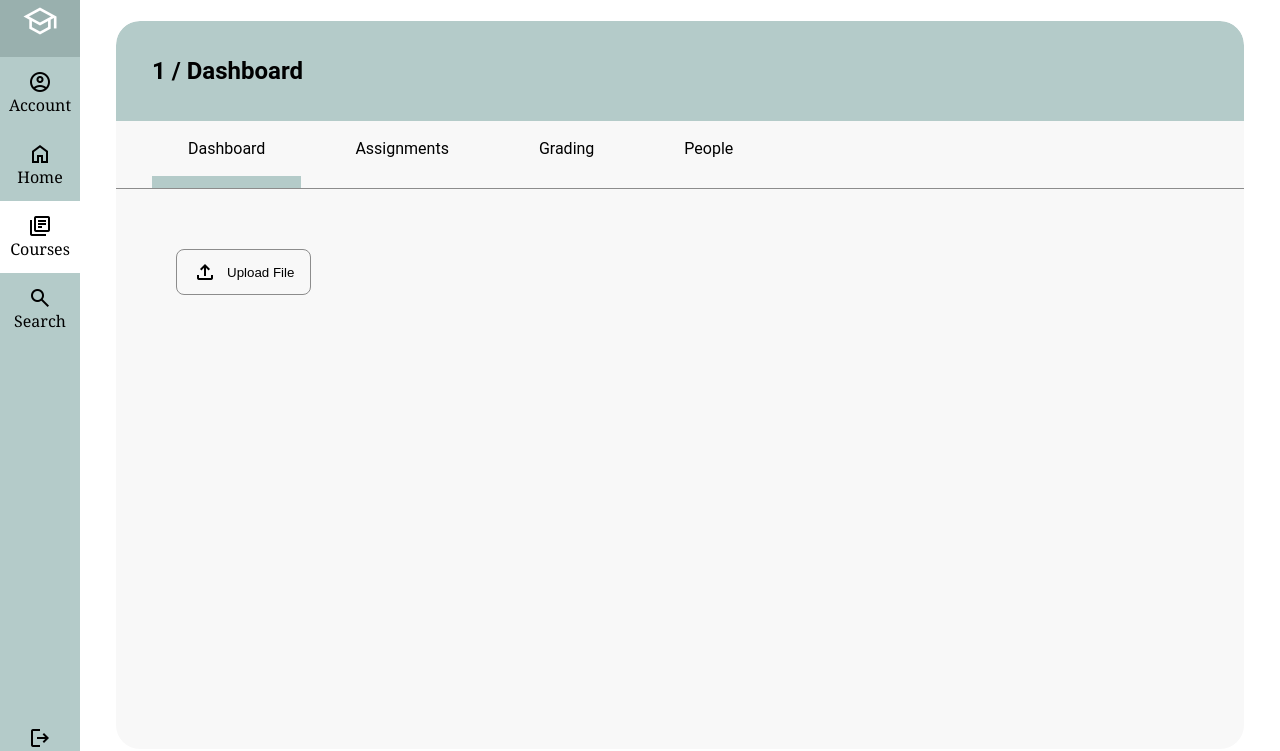
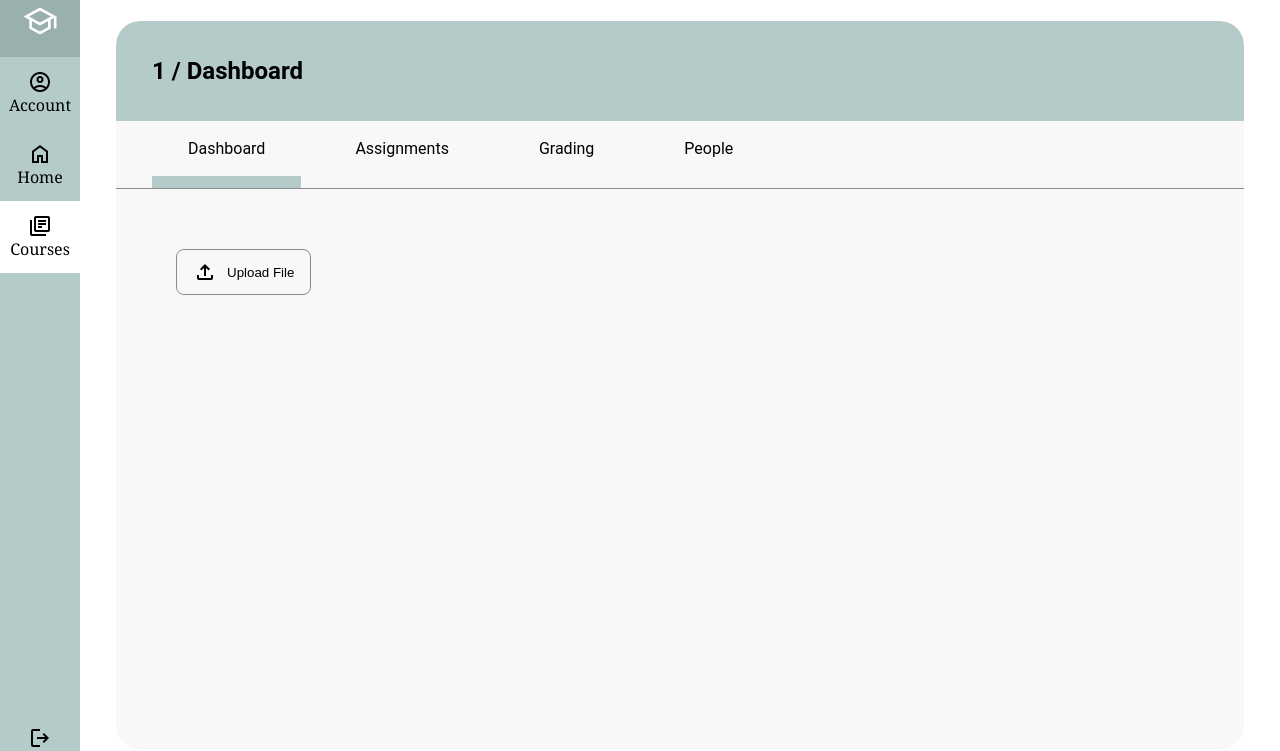
Before and after one commit to COSC310-OpenEdu/OpenEdu, a Flask app: page /teacher/1/dashboard in a window 1280 px wide. Shown: the part 15-766 px from the top of the page. Run offline with Flask 3, Linux system fonts and the light colour scheme.

Commit message:
Search is for students registering in courses. Therefore instructors do not need access to it.

```diff
--- a/templates/teacher/assignmentsTab.html
+++ b/templates/teacher/assignmentsTab.html
@@ -11,7 +11,6 @@
     <a href="#" id="account"><span class="material-symbols-outlined">account_circle</span>Account</a>
     <a href="{{url_for('teacherHome')}}" id="home"><span class="material-symbols-outlined">home</span>Home</a>
     <a href="#" id="courses" class="active"><span class="material-symbols-outlined">library_books</span>Courses</a>
-    <a href="#" id="search"><span class="material-symbols-outlined">search</span>Search</a>
 {% endblock %}
 {% block navBottom %}
     <a href="{{ url_for('logout') }}" id="log"><span class="material-symbols-outlined">logout</span>Logout</a>
--- a/templates/teacher/courseDashboard.html
+++ b/templates/teacher/courseDashboard.html
@@ -11,7 +11,6 @@
     <a href="#" id="account"><span class="material-symbols-outlined">account_circle</span>Account</a>
     <a href="{{url_for('teacherHome')}}" id="home"><span class="material-symbols-outlined">home</span>Home</a>
     <a href="#" id="courses"  class="active"><span class="material-symbols-outlined">library_books</span>Courses</a>
-    <a href="#" id="search"><span class="material-symbols-outlined">search</span>Search</a>
 {% endblock %}
 {% block navBottom %}
     <a href="{{ url_for('logout') }}" id="log"><span class="material-symbols-outlined">logout</span>Logout</a>
--- a/templates/teacher/createQuiz.html
+++ b/templates/teacher/createQuiz.html
@@ -41,7 +41,6 @@
     <a href="#" id="account"><span class="material-symbols-outlined">account_circle</span>Account</a>
     <a href="{{url_for('teacherHome')}}" id="home"><span class="material-symbols-outlined">home</span>Home</a>
     <a href="#" id="courses" class="active"><span class="material-symbols-outlined">library_books</span>Courses</a>
-    <a href="#" id="search"><span class="material-symbols-outlined">search</span>Search</a>
 {% endblock %}
 {% block navBottom %}
     <a href="{{ url_for('logout') }}" id="log"><span class="material-symbols-outlined">logout</span>Logout</a>
--- a/templates/teacher/grading.html
+++ b/templates/teacher/grading.html
@@ -13,7 +13,6 @@
     <a href="#" id="account"><span class="material-symbols-outlined">account_circle</span>Account</a>
     <a href="{{url_for('teacherHome')}}" id="home"><span class="material-symbols-outlined">home</span>Home</a>
     <a href="#" id="courses" class="active"><span class="material-symbols-outlined">library_books</span>Courses</a>
-    <a href="#" id="search"><span class="material-symbols-outlined">search</span>Search</a>
 {% endblock %}
 {% block navBottom %}
     <a href="{{ url_for('logout') }}" id="log"><span class="material-symbols-outlined">logout</span>Logout</a>
--- a/templates/teacher/homepage.html
+++ b/templates/teacher/homepage.html
@@ -11,7 +11,6 @@
     <a href="#" id="account"><span class="material-symbols-outlined">account_circle</span>Account</a>
     <a href="{{url_for('teacherHome')}}" id="home" class="active"><span class="material-symbols-outlined">home</span>Home</a>
     <a href="#" id="courses"><span class="material-symbols-outlined">library_books</span>Courses</a>
-    <a href="#" id="search"><span class="material-symbols-outlined">search</span>Search</a>
 {% endblock %}
 {% block navBottom %}
     <a href="{{ url_for('logout') }}" id="log"><span class="material-symbols-outlined">logout</span>Logout</a>
--- a/templates/teacher/people.html
+++ b/templates/teacher/people.html
@@ -13,7 +13,6 @@
     <a href="#" id="account"><span class="material-symbols-outlined">account_circle</span>Account</a>
     <a href="{{url_for('teacherHome')}}" id="home"><span class="material-symbols-outlined">home</span>Home</a>
     <a href="#" id="courses" class="active"><span class="material-symbols-outlined">library_books</span>Courses</a>
-    <a href="#" id="search"><span class="material-symbols-outlined">search</span>Search</a>
 {% endblock %}
 {% block navBottom %}
     <a href="{{ url_for('logout') }}" id="log"><span class="material-symbols-outlined">logout</span>Logout</a>
--- a/templates/teacher/publishQuiz.html
+++ b/templates/teacher/publishQuiz.html
@@ -10,7 +10,6 @@
     <a href="#" id="account"><span class="material-symbols-outlined">account_circle</span>Account</a>
     <a href="{{url_for('teacherHome')}}" id="home"><span class="material-symbols-outlined">home</span>Home</a>
     <a href="#" id="courses" class="active"><span class="material-symbols-outlined">library_books</span>Courses</a>
-    <a href="#" id="search"><span class="material-symbols-outlined">search</span>Search</a>
 {% endblock %}
 {% block navBottom %}
     <a href="{{ url_for('logout') }}" id="log"><span class="material-symbols-outlined">logout</span>Logout</a>
```
